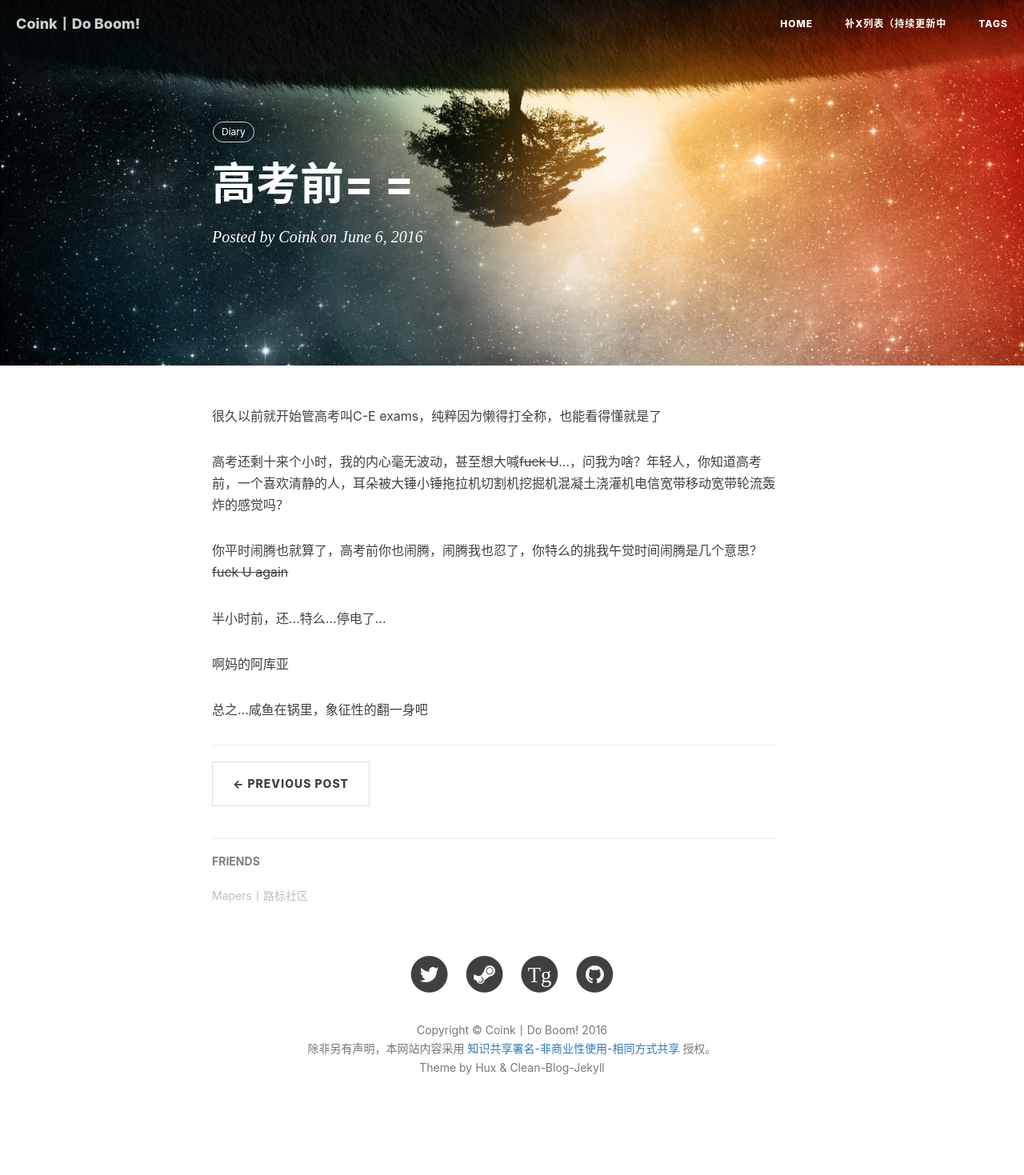
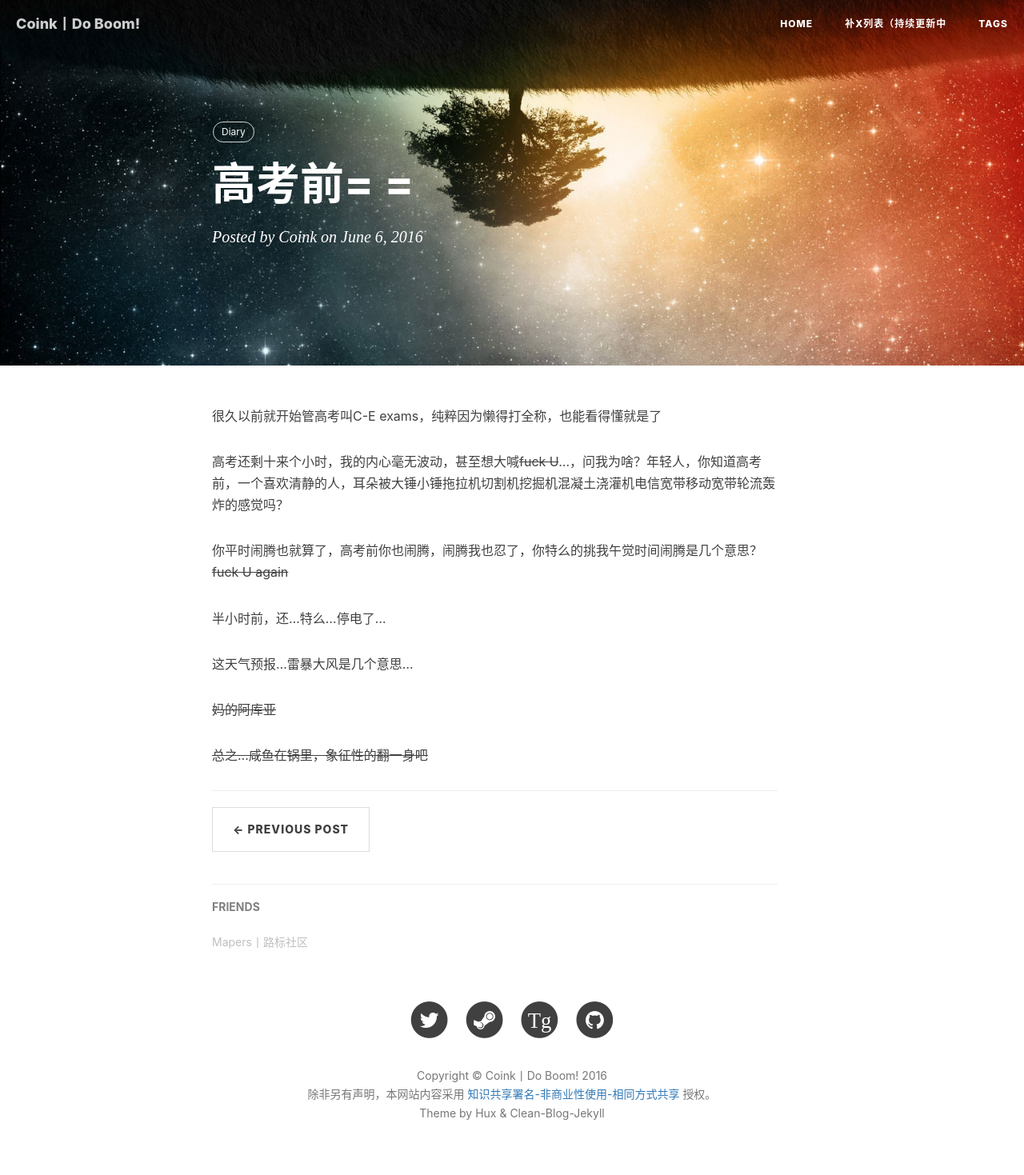
Before and after one commit to CoinkWang/coinkwang.github.com, a Jekyll site: the page built from _posts/2016-06-06-before-C-E-exams.md, in a window 1280 px wide. Shown: the whole page at 80% size. Built offline with Jekyll 4.4.1, drawn with Linux system fonts in a browser that asks for light colours; nearby versions of some CDN libraries; comment, search, counter and statistics services are not loaded; before the commit the page ends 1412 px from its top, so only the background shows below that.

Commit message:
123123123
123123123123123

```diff
--- a/_posts/2016-06-06-before-C-E-exams.md
+++ b/_posts/2016-06-06-before-C-E-exams.md
@@ -16,6 +16,8 @@ tag:
 
 半小时前，还...特么...停电了...
 
-啊妈的阿库亚
+这天气预报...雷暴大风是几个意思...
 
-总之...咸鱼在锅里，象征性的翻一身吧
+~~妈的阿库亚~~
+
+~~总之...咸鱼在锅里，象征性的翻一身吧~~
```
